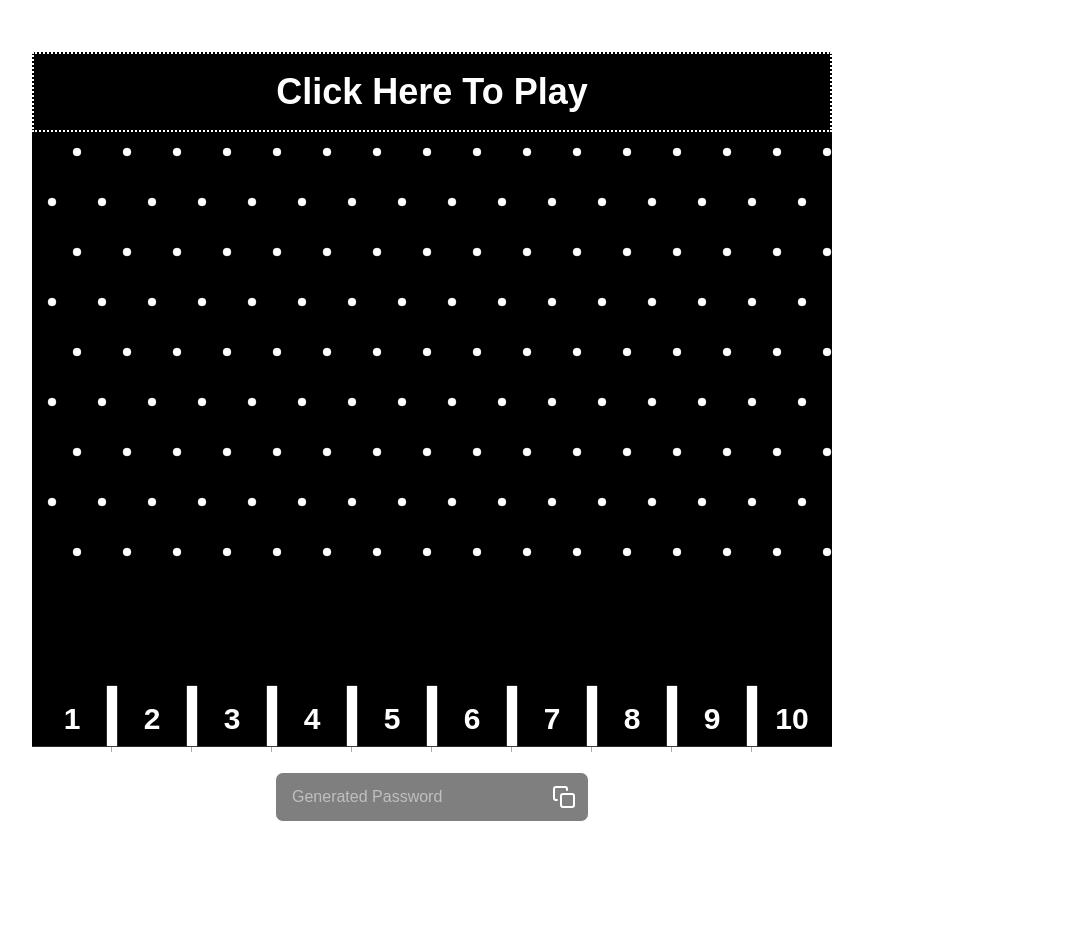
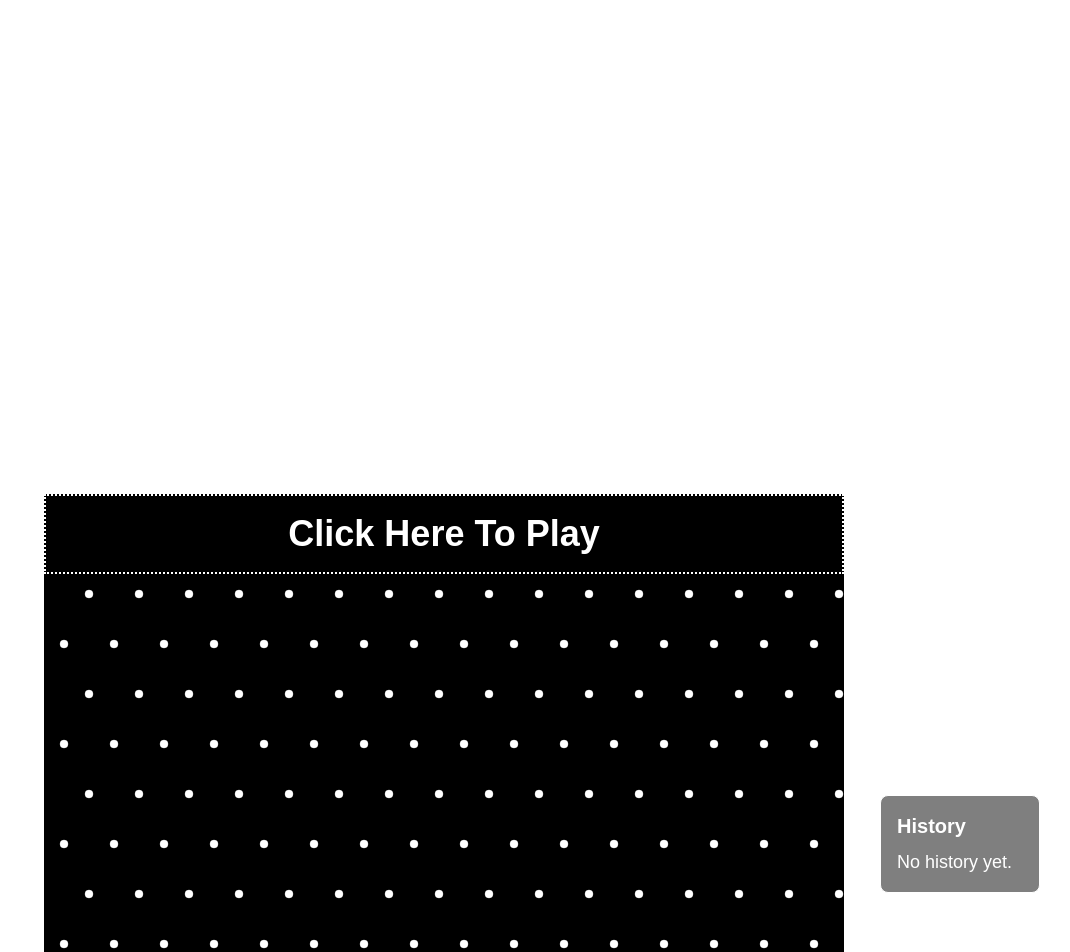
Before and after one commit to QuantumJZ/password-plinko, a Next.js app: page / in a window 1280 px wide. Shown: the top 952 px of the page, without its empty margins (208-1278 px from the left). Before the commit the page ends 838 px from the top, so only its background shows below. Built offline with nearby package versions, Linux system fonts and the light colour scheme.

Commit message:
Split intructions into its own component/Started creating history component

```diff
--- a/app/page.tsx
+++ b/app/page.tsx
@@ -1,38 +1,23 @@
 "use client"
 
 import PlinkoBoard from '@/components/PlinkoBoard';
+import Instructions from '@/components/Instructions';
+import History from '@/components/History';
 import { useState } from "react";
 
 export default function Home() {
 	const [password, setPassword] = useState<string>("");
+	const [history, setHistory] = useState<{ stage: number; char: string | null } | null>(null);
 
 	return (
 		<div className="flex flex-col content-center justify-around min-h-screen">
 			<header className="flex text-white text-5xl font-bold justify-center">Plinko Password Generator</header>
-			<main className="flex flex-col gap-[32px] row-start-2 items-center">
-				<div className="relative flex items-center">
-					<div className="absolute left-[-475px] text-white text-lg max-w-[425px] space-y-4">
-						<h2 className="text-3xl font-bold mb-2">How To Play</h2>
-						<ol className="list-decimal list-inside space-y-2">
-							<li>Click the top area of the plinko board to drop a chip.</li>
-							<li>You need to land 3 chips to select 1 character for your password.</li>
-							<li>
-								<b>Stages:</b>
-								<ul className="list-disc list-inside pl-4 space-y-1 mt-1">
-									<li>Stage 1: Select a group (Lowercase, Uppercase, Numbers/Symbols)</li>
-									<li>Stage 2: Choose a range within the group</li>
-									<li>Stage 3: Pick the specific character</li>
-								</ul>
-							</li>
-							<li>Copy or modify the generated password at the bottom of the screen.</li>
-							<li>View your recent play history on the right side of the board.</li>
-						</ol>
-					</div>
-
-					<div className="border-4 border-white">
-						<PlinkoBoard password={password} setPassword={setPassword} />
-					</div>
+			<main className="flex justify-evenly items-center gap-8 px-8">
+				<Instructions />
+				<div className="border-4 border-white">
+					<PlinkoBoard password={password} setPassword={setPassword} setHistory={setHistory} />
 				</div>
+				<History history={history} setHistory={setHistory} />
 			</main>
 			<footer className="flex gap-4 items-center justify-center p-4">
 				<div className="flex items-center border border-white rounded-lg p-2 bg-black/50">
--- /dev/null
+++ b/components/History.tsx
@@ -0,0 +1,23 @@
+import { useState, useEffect } from "react";
+
+interface HistoryProps {
+	history: { stage: number; char: string | null } | null;
+	setHistory: React.Dispatch<React.SetStateAction<{ stage: number; char: string | null } | null>>;
+}
+
+export default function History({ history, setHistory }: HistoryProps) {
+    useEffect(() => {
+        if (history) {
+            console.log("History updated:", history);
+        }
+    }, [history]);
+
+    return (
+        <div className="text-white text-lg max-w-[450px] w-450 p-4 border border-white rounded-lg bg-black/50 overflow-y-auto">
+            <h2 className="text-xl font-bold mb-2">History</h2>
+            <ul className="space-y-2">
+                <li>No history yet.</li>
+            </ul>
+        </div>
+    );
+}
--- /dev/null
+++ b/components/Instructions.tsx
@@ -0,0 +1,40 @@
+export default function Instructions() {
+	return (
+		<div className="text-white text-lg max-w-[450px] space-y-4">
+			<h2 className="text-2xl font-bold mb-2">How To Play</h2>
+			<ol className="list-decimal list-inside space-y-2">
+				<li>Click the top area of the plinko board to drop a chip.</li>
+				<li>You need to land 3 chips to select 1 character for your password.</li>
+				<li>
+					<b>Stages:</b>
+					<ul className="list-disc list-inside pl-4 space-y-1 mt-1">
+						<li>
+							<b>Stage 1 - Group Selection:</b>
+							Choose a character group from the top area of the plinko board. The available groups are:
+							<ul className="list-disc pl-4 mt-1 space-y-1">
+								<li>Lowercase (a-z)</li>
+								<li>Uppercase (A-Z)</li>
+								<li>Numbers/Symbols (0-9, !@#$%^&*_+)</li>
+							</ul>
+						</li>
+						<li>
+							<b>Stage 2 - Range Selection:</b>
+							After selecting a group, you'll need to pick a specific range within that group. Each group is divided into 10 ranges:
+							<ul className="list-disc pl-4 mt-1 space-y-1">
+								<li>e.g., Lowercase: a-c, d-f, g-i, etc.</li>
+								<li>e.g., Uppercase: A-C, D-F, G-I, etc.</li>
+								<li>e.g., Numbers/Symbols: 0-1, 2-3, 4-5, etc.</li>
+							</ul>
+						</li>
+						<li>
+							<b>Stage 3 - Character Selection:</b>
+							 Once a range is chosen, you will pick a specific character within that range. The board will cycle through characters in the selected range (e.g., "a-c" cycles through a, b, c).
+						</li>
+					</ul>
+				</li>
+				<li>Copy or modify the generated password at the bottom of the screen.</li>
+				<li>View your recent play history on the right side of the board.</li>
+			</ol>
+		</div>
+	);
+}
--- a/components/PlinkoBoard.tsx
+++ b/components/PlinkoBoard.tsx
@@ -12,10 +12,11 @@ interface Highlight {
 interface PlinkoBoardProps {
 	password: string;
     setPassword: React.Dispatch<React.SetStateAction<string>>;
+    setHistory: (entry: { stage: number; char: string | null }) => void;
 }
 
 
-const PlinkoBoard: FC<PlinkoBoardProps> = ({ password, setPassword }) => {
+const PlinkoBoard: FC<PlinkoBoardProps> = ({ password, setPassword, setHistory }) => {
     const containerRef = useRef<HTMLDivElement | null>(null);
     const plinkoRef = useRef<PlinkoPhysics | null>(null);
     const width = 800;
@@ -46,6 +47,7 @@ const PlinkoBoard: FC<PlinkoBoardProps> = ({ password, setPassword }) => {
         }
 
         const selected = buckets[bucketIndex];
+        setHistory({ stage: stage, char: selected });
 
         if (stage === 1) {
             currentState = { stage: 2, group: selected as CharacterGroup };
@@ -53,7 +55,6 @@ const PlinkoBoard: FC<PlinkoBoardProps> = ({ password, setPassword }) => {
             currentState = { stage: 3, range: selected, group: undefined };
         } else if (stage === 3 && range) {
             setPassword((prevPassword: string) => prevPassword + selected);
-
             currentState = { stage: 1, group: undefined, range: undefined };
         }
     };
```
